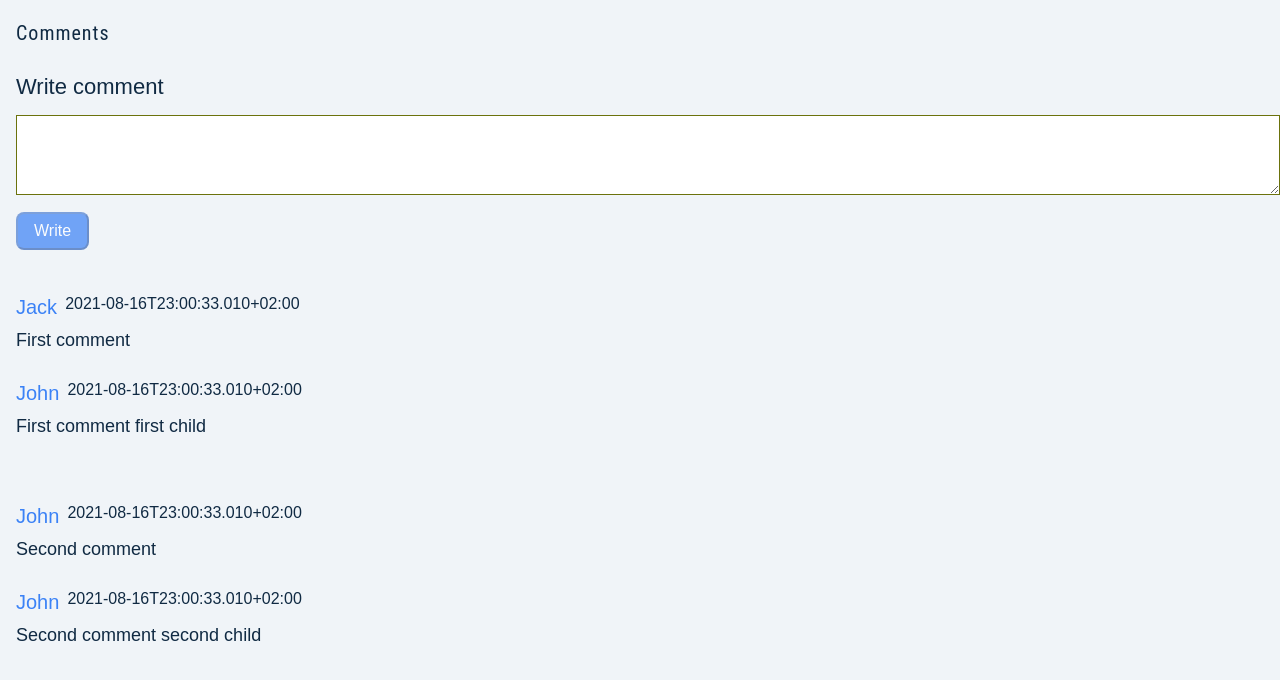
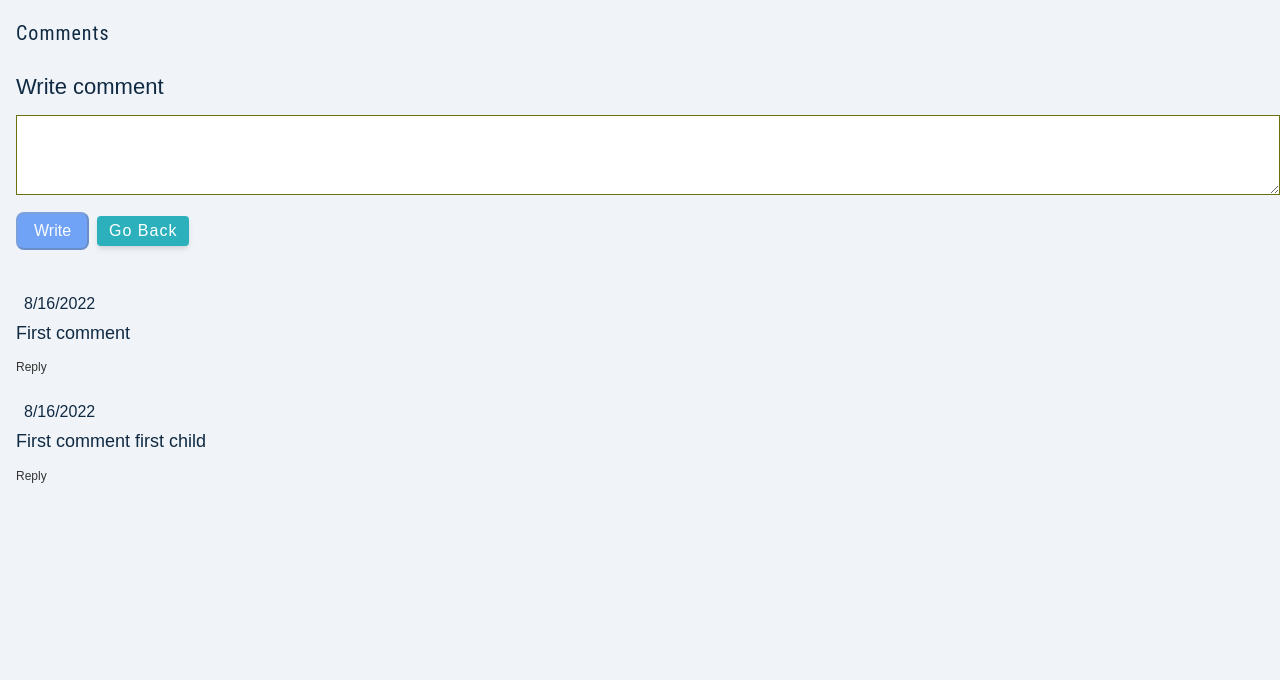
Before and after one commit to GUnzner/client, a React (Create React App) app in the folder client/: page /comments in a window 1280 px wide. Shown: the top 680 px of the page. Built offline with nearby package versions, Linux system fonts and the light colour scheme.

Commit message:
comments-frontend-completed

```diff
--- a/client/src/comments/CommentForm.js
+++ b/client/src/comments/CommentForm.js
@@ -1,7 +1,14 @@
 import { useState } from "react";
+import { Link } from "react-router-dom";
 
-const CommentForm = ({ handleSubmit, submitLabel }) => {
-  const [text, setText] = useState("");
+const CommentForm = ({
+  handleSubmit,
+  submitLabel,
+  hasCancelButton = false,
+  initialText = "",
+  handleCancel,
+}) => {
+  const [text, setText] = useState(initialText);
   const isTextareaDisabled = text.length === 0;
   const onSubmit = (event) => {
     event.preventDefault();
@@ -18,6 +25,18 @@ const CommentForm = ({ handleSubmit, submitLabel }) => {
       <button className="comment-form-button" disabled={isTextareaDisabled}>
         {submitLabel}
       </button>
+      {hasCancelButton && (
+        <button
+          type="button"
+          className="comment-form-button comment-form-cancel-button"
+          onClick={handleCancel}
+        >
+          Cancel
+        </button>
+      )}
+      <Link to="/all-tickets" className="btn ">
+        Go back
+      </Link>
     </form>
   );
 };
--- a/client/src/comments/comment.js
+++ b/client/src/comments/comment.js
@@ -1,16 +1,99 @@
-const Comment = ({ comment, replies }) => {
+import CommentForm from "./CommentForm";
+
+const Comment = ({
+  comment,
+  replies,
+  currentUserId,
+  deleteComment,
+  activeComment,
+  setActiveComment,
+  addComment,
+  updateComment,
+  parentId = null,
+}) => {
+  const fiveMinutes = 300000;
+  const timePassed = new Date() - new Date(comment.createdAt) > fiveMinutes;
+  const canReply = Boolean(currentUserId);
+  const canEdit = currentUserId === comment.userId && !timePassed;
+  const canDelete = currentUserId === comment.userId && !timePassed;
+  const createdAt = new Date(comment.createdAt).toLocaleDateString();
+  const isReplying =
+    activeComment &&
+    activeComment.type === "replying" &&
+    activeComment.id === comment.id;
+  const isEditing =
+    activeComment &&
+    activeComment.type === "editing" &&
+    activeComment.id === comment.id;
+  const replyId = parentId ? parentId : comment.id;
   return (
     <div className="comment">
       <div className="comment-right-part">
         <div className="comment-content">
           <div className="comment-author">{comment.username}</div>
-          <div>{comment.createdAt}</div>
+          <div>{createdAt}</div>
         </div>
-        <div className="comment-text">{comment.body}</div>
+        {!isEditing && <div className="comment-text">{comment.body}</div>}
+        {isEditing && (
+          <CommentForm
+            submitLabel="Update"
+            hasCancelButton
+            initialText={comment.body}
+            handleSubmit={(text) => updateComment(text, comment.id)}
+            handleCancel={() => setActiveComment(null)}
+          />
+        )}
+        <div className="comment-actions">
+          {canReply && (
+            <div
+              className="comment-action"
+              onClick={() =>
+                setActiveComment({ id: comment.id, type: "replying" })
+              }
+            >
+              Reply
+            </div>
+          )}
+          {canEdit && (
+            <div
+              className="comment-action"
+              onClick={() =>
+                setActiveComment({ id: comment.id, type: "editing" })
+              }
+            >
+              Edit
+            </div>
+          )}
+          {canDelete && (
+            <div
+              className="comment-action"
+              onClick={() => deleteComment(comment.id)}
+            >
+              Delete
+            </div>
+          )}
+        </div>
+        {isReplying && (
+          <CommentForm
+            submitLabel="Reply"
+            handleSubmit={(text) => addComment(text, replyId)}
+          />
+        )}
         {replies.length > 0 && (
           <div className="replies">
             {replies.map((reply) => (
-              <Comment comment={reply} key={reply.id} replies={[]} />
+              <Comment
+                comment={reply}
+                key={reply.id}
+                replies={[]}
+                currentUserId={currentUserId}
+                deleteComment={deleteComment}
+                activeComment={activeComment}
+                setActiveComment={setActiveComment}
+                parentId={comment.id}
+                addComment={addComment}
+                updateComment={updateComment}
+              />
             ))}
           </div>
         )}
--- a/client/src/comments/comments.js
+++ b/client/src/comments/comments.js
@@ -1,13 +1,18 @@
+import { set } from "mongoose";
 import { useState, useEffect } from "react";
 import {
   getComments as getCommentsApi,
   createComment as createCommentApi,
+  deleteComment as deleteCommentApi,
+  updateComment as updateCommentApi,
 } from "../commentsApi";
 import Comment from "./comment";
 import CommentForm from "./CommentForm";
 
 const Comments = ({ currentUserId }) => {
   const [backendComments, setBackendComments] = useState([]);
+  const [activeComment, setActiveComment] = useState(null);
+
   const rootComments = backendComments.filter(
     (backendComment) => backendComment.parentId === null
   );
@@ -25,6 +30,31 @@ const Comments = ({ currentUserId }) => {
     console.log(text, parentId);
     createCommentApi(text, parentId).then((comment) => {
       setBackendComments([comment, ...backendComments]);
+      setActiveComment(null);
+    });
+  };
+
+  const deleteComment = (commentId) => {
+    if (window.confirm("Are you sure that you want to delete your comment?")) {
+      deleteCommentApi(commentId).then(() => {
+        const updatedBackendComments = backendComments.filter(
+          (backendComment) => backendComment.id !== commentId
+        );
+        setBackendComments(updatedBackendComments);
+      });
+    }
+  };
+
+  const updateComment = (text, commentId) => {
+    updateCommentApi(text, commentId).then(() => {
+      const updatedBackendComments = backendComments.map((backendComment) => {
+        if (backendComment.id === commentId) {
+          return { ...backendComment, body: text };
+        }
+        return backendComment;
+      });
+      setBackendComments(updatedBackendComments);
+      setActiveComment(null);
     });
   };
 
@@ -44,6 +74,12 @@ const Comments = ({ currentUserId }) => {
             key={rootComment.id}
             comment={rootComment}
             replies={getReplies(rootComment.id)}
+            currentUserId={currentUserId}
+            deleteComment={deleteComment}
+            activeComment={activeComment}
+            setActiveComment={setActiveComment}
+            addComment={addComment}
+            updateComment={updateComment}
           />
         ))}
       </div>
--- a/client/src/commentsApi.js
+++ b/client/src/commentsApi.js
@@ -3,34 +3,19 @@ export const getComments = async () => {
     {
       id: "1",
       body: "First comment",
-      username: "Jack",
-      userId: "1",
+      userId: "640a0da41366e48b02ae3b29",
+      ticketId: "6414928932e886f966e2da6e",
       parentId: null,
-      createdAt: "2021-08-16T23:00:33.010+02:00",
+      createdAt: "2022-08-16T23:00:33.010+02:00",
     },
-    {
-      id: "2",
-      body: "Second comment",
-      username: "John",
-      userId: "2",
-      parentId: null,
-      createdAt: "2021-08-16T23:00:33.010+02:00",
-    },
+
     {
       id: "3",
       body: "First comment first child",
-      username: "John",
-      userId: "2",
+      userId: "640a0da41366e48b02ae3b29",
+      ticketId: "6414928932e886f966e2da6e",
       parentId: "1",
-      createdAt: "2021-08-16T23:00:33.010+02:00",
-    },
-    {
-      id: "4",
-      body: "Second comment second child",
-      username: "John",
-      userId: "2",
-      parentId: "2",
-      createdAt: "2021-08-16T23:00:33.010+02:00",
+      createdAt: "2022-08-16T23:00:33.010+02:00",
     },
   ];
 };
```
